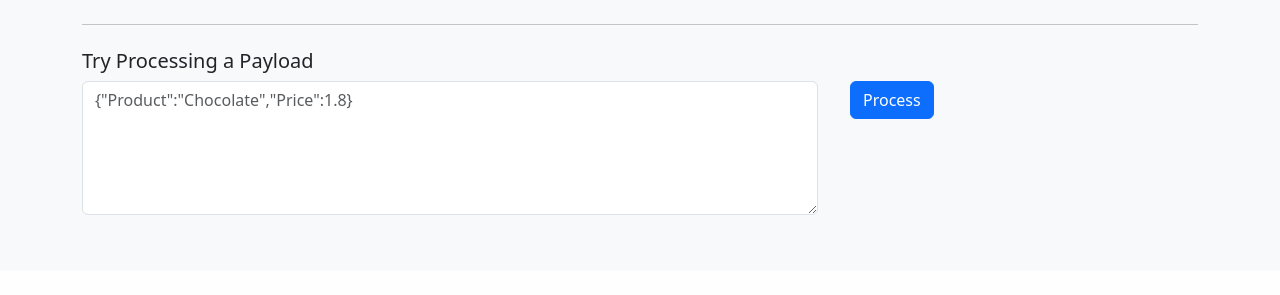
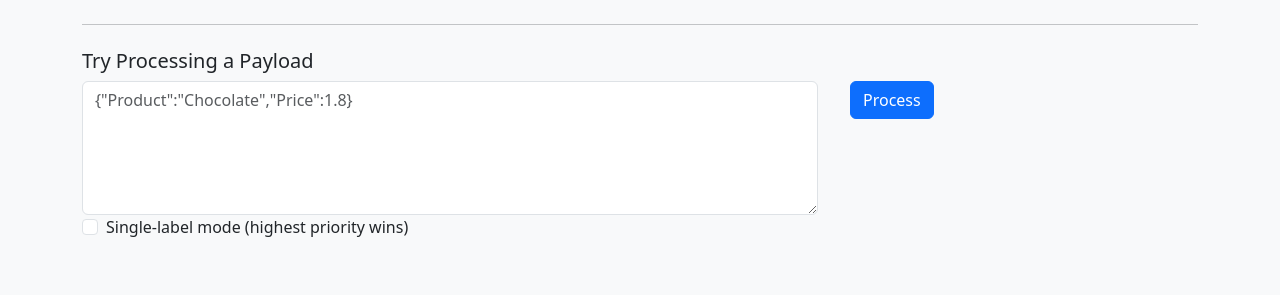
Before and after one commit to Ravitejaa45/Advanced-Software-Solution-ASS, a Flask app: page / in a window 1280 px wide. Shown: the part 715-1010 px from the top of the page. Before the commit the page ends 930 px from the top, so only its background shows below. Run offline with Flask 3, Linux system fonts and the light colour scheme; data comes from the database, SQL or seed files in the repository.

Commit message:
update single-label

```diff
--- a/app/templates/config.html
+++ b/app/templates/config.html
@@ -61,6 +61,14 @@
     <button id="btn-process" class="btn btn-primary ms-2">Process</button>
   </div>
 </div>
+
+<div class="form-check mb-2">
+  <input class="form-check-input" type="checkbox" id="singleLabelChk">
+  <label class="form-check-label" for="singleLabelChk">
+    Single-label mode (highest priority wins)
+  </label>
+</div>
+
 <pre class="mt-3 small" id="process-result"></pre>
 
 <script src="{{ url_for('static', filename='js/config.js') }}"></script>
```
